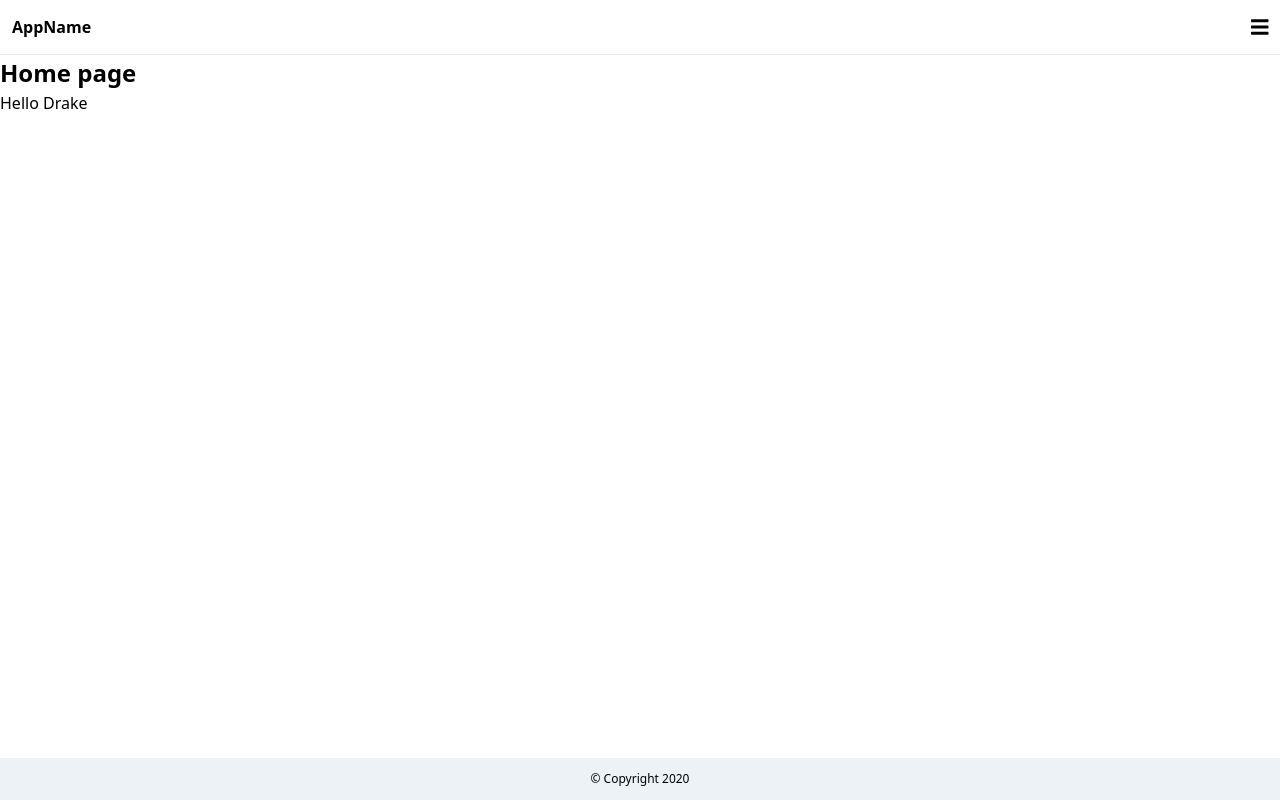
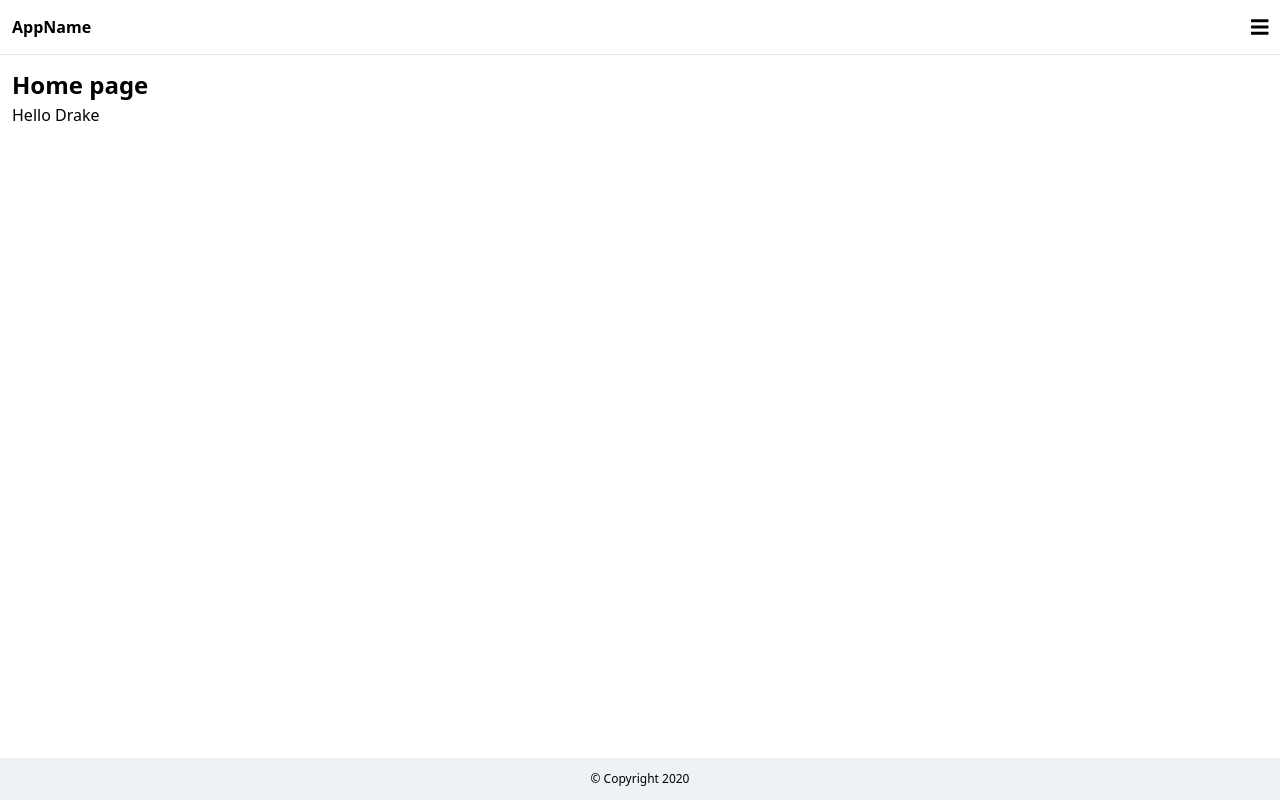
Before and after one commit to somikdatta/learning-react, a React (Create React App) app: page / in a window 1280 px wide. Built offline with nearby package versions, Linux system fonts and the light colour scheme.

Commit message:
👌 IMPROVE: UI of router outlet

```diff
--- a/src/App.js
+++ b/src/App.js
@@ -18,7 +18,8 @@ function App() {
       <Router>
         <Header />
 
-              <Switch>
+          <div className="p-3">
+          <Switch>
                 <Route exact path="/">
                   <Home/>
                 </Route>
@@ -26,6 +27,7 @@ function App() {
                   <About/>
                 </Route>
               </Switch>
+          </div>
 
         <Footer />
       </Router>
```
